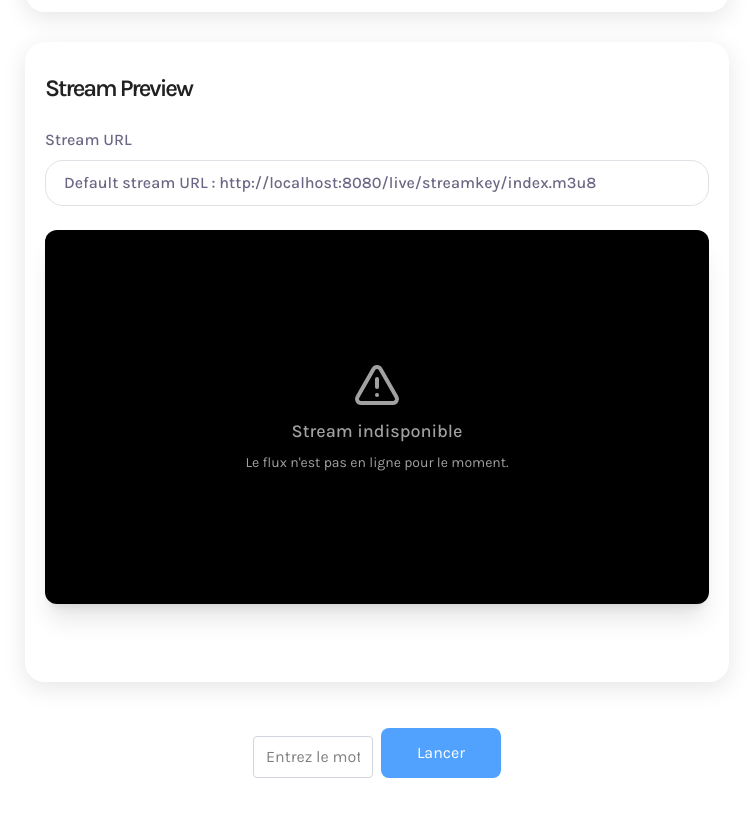
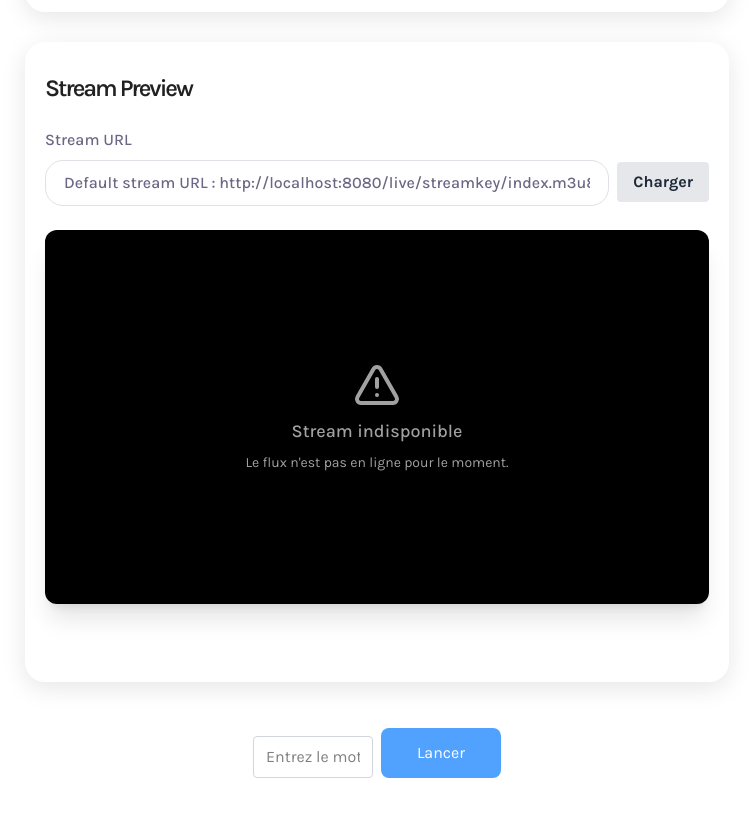
Before and after one commit to sadok-lajmi/TenukiGo-2025, a Next.js app in the folder frontend/: page /stream in a window 1280 px wide. Shown: the part 820-1636 px from the top of the page, without its empty margins (263-1016 px from the left). Built offline with nearby package versions, Linux system fonts and the light colour scheme; no server answers.

Commit message:
fix stream preview

```diff
--- a/frontend/app/(root)/stream/page.tsx
+++ b/frontend/app/(root)/stream/page.tsx
@@ -39,11 +39,22 @@ const Page = () => {
     fetchPlayers();
   }, []);
 
-  // manage the preview video player
+  // streamUrl is the state of the stream URL input
   const [streamUrl, setStreamUrl] = useState("");
+  // previewUrl is the state of the video player preview URL
+  const [previewUrl, setPreviewUrl] = useState("");
+
   const handleStreamUrlChange = (e: ChangeEvent<HTMLInputElement>) => {
     setStreamUrl(e.target.value);
   };
+
+  // Validate URL and launch preview
+  const handleLoadPreview = (e: React.MouseEvent) => {
+    e.preventDefault(); // Prevent form submission
+    setPreviewUrl(streamUrl);
+  };
+
+  const activeUrl = previewUrl ? previewUrl : DEFAULT_HLS_URL;
 
   // handle submit
   const [error, setError] = useState<string | null>(null);
@@ -144,6 +155,8 @@ const Page = () => {
 
       <form className='rounded-20 shadow-10 gap-6 w-full flex flex-col px-5 py-7.5'>
         <h1 className='text-2xl font-semibold'>Stream Preview</h1>
+        <div className="flex gap-2 items-end">
+            <div className="flex-grow">
                 <FormField
                 id='stream_url'
                 label='Stream URL'
@@ -151,7 +164,19 @@ const Page = () => {
                 onChange={handleStreamUrlChange}
                 placeholder={`Default stream URL : ${DEFAULT_HLS_URL}`}
                 />
-        <VideoPlayer url={streamUrl ? streamUrl : DEFAULT_HLS_URL} />
+            </div>
+            <button
+                onClick={handleLoadPreview}
+                className="bg-gray-200 hover:bg-gray-300 text-gray-800 font-bold py-2 px-4 rounded mb-1"
+                style={{height: 'fit-content'}}
+            >
+                Charger
+            </button>
+        </div>
+        <VideoPlayer
+            key={activeUrl}
+            url={activeUrl}
+        />
       </form>
       {error && <p className="text-red-500 mt-2">{error}</p>}
       <div className="flex justify-center mt-4 gap-2">
```
Lines whose indentation alone changed are shown as unchanged.
